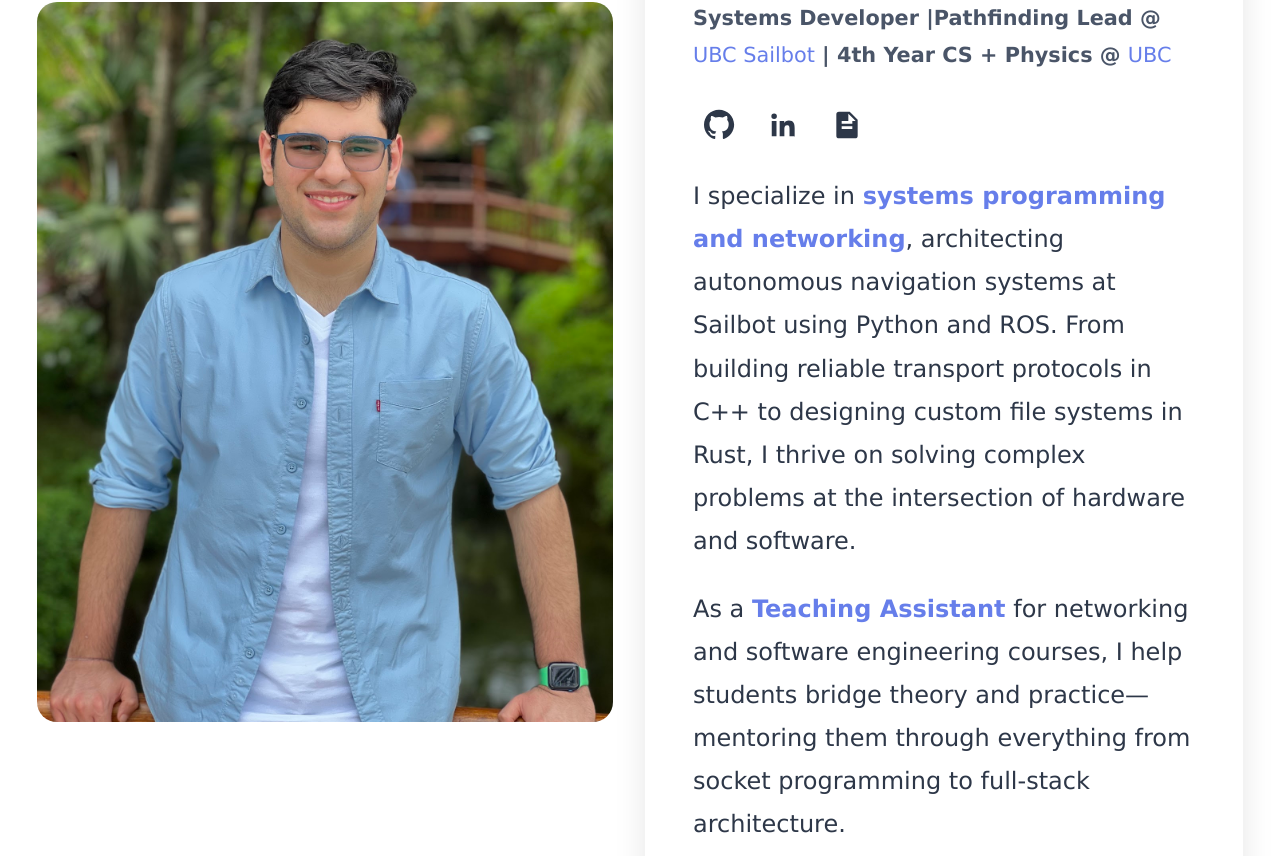
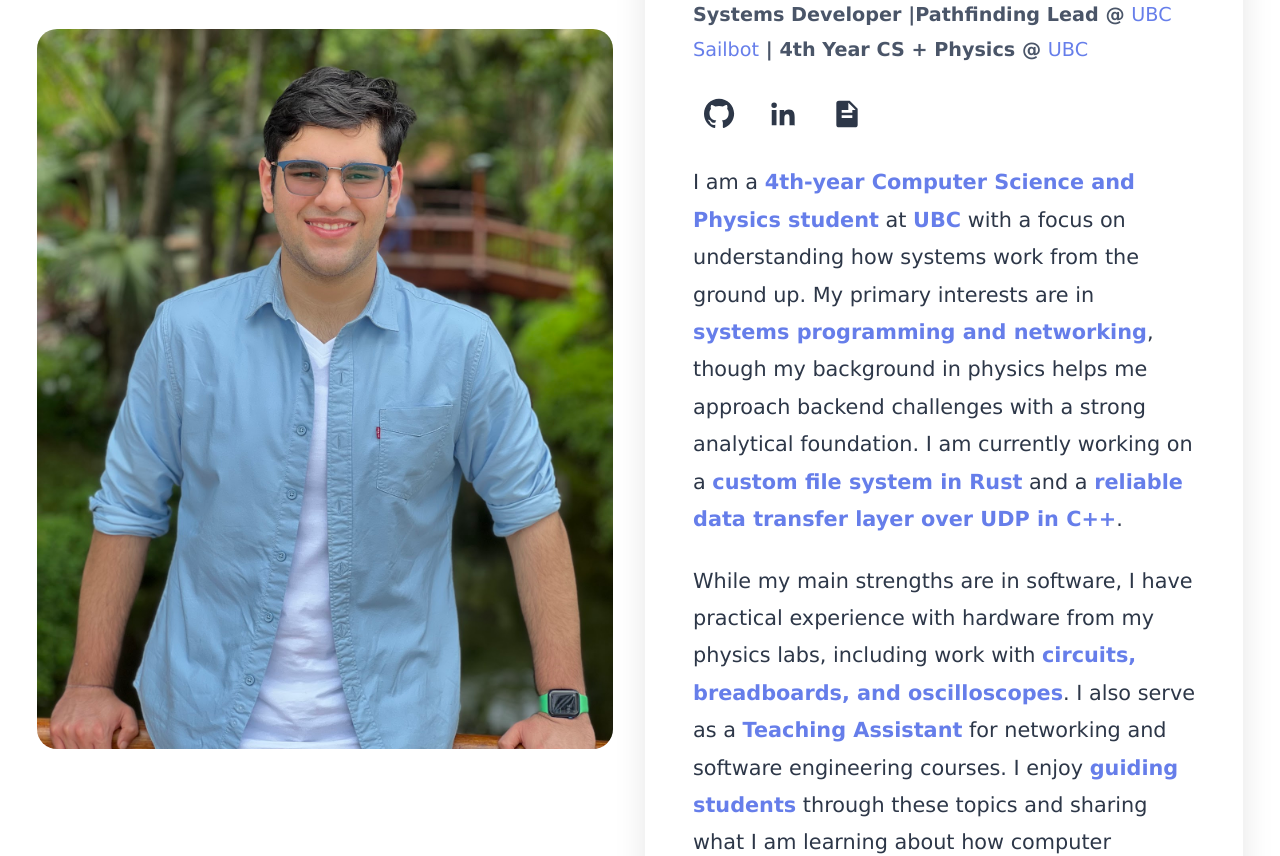
Before and after one commit to raghumanimehta/PortfolioWebsiteReact, a React (Vite) app: page / in a window 1280 px wide. Shown: the part 282-1138 px from the top of the page. Built offline with nearby package versions, Linux system fonts and the light colour scheme.

Commit message:
updated intro

```diff
--- a/src/components/Intro.jsx
+++ b/src/components/Intro.jsx
@@ -27,16 +27,14 @@ function Intro() {
                         <svg viewBox="0 0 24 24" xmlns="http://www.w3.org/2000/svg" aria-hidden="true" focusable="false"><path d="M14 2H6a2 2 0 00-2 2v16a2 2 0 002 2h12a2 2 0 002-2V8l-6-6zM13 3.5L18.5 9H13V3.5zM8 13h8v2H8v-2zm0-4h8v2H8V9z"/></svg>
                     </a>
                     </p>
-
                     <p>
-                I specialize in <strong>systems programming and networking</strong>, architecting autonomous navigation systems
-                at Sailbot using Python and ROS. From building reliable transport protocols in C++ to designing custom file systems
-                in Rust, I thrive on solving complex problems at the intersection of hardware and software.
+                        I am a <strong>4th-year Computer Science and Physics student</strong> at <strong>UBC</strong> with a focus on understanding how systems work from the ground up.
+                        My primary interests are in <strong>systems programming and networking</strong>, though my background in physics helps me approach backend challenges with a strong analytical foundation.
+                        I am currently working on a <strong>custom file system in Rust</strong> and a <strong>reliable data transfer layer over UDP in C++</strong>.
                     </p>
-
                     <p>
-                As a <strong>Teaching Assistant</strong> for networking and software engineering courses, I help students bridge
-                theory and practice—mentoring them through everything from socket programming to full-stack architecture.
+                        While my main strengths are in software, I have practical experience with hardware from my physics labs, including work with <strong>circuits, breadboards, and oscilloscopes</strong>.
+                        I also serve as a <strong>Teaching Assistant</strong> for networking and software engineering courses. I enjoy <strong>guiding students</strong> through these topics and sharing what I am learning about how computer systems and physical principles intersect.
                     </p>
             </div>
         </div>
--- a/src/components/styles/Intro.css
+++ b/src/components/styles/Intro.css
@@ -3,7 +3,7 @@
 }
 
 .intro {
-    font-size: 1.5rem;
+    font-size: 1.3rem;
     max-width: 75rem;
     margin: 2rem auto;
     padding: 3rem;
@@ -39,7 +39,7 @@
 }
 
 .intro h3 {
-    font-size: 1.3rem;
+    font-size: 1.2rem;
     color: #4a5568;
     margin-bottom: 0.75rem;
     line-height: 1.8;
```
Lines whose indentation alone changed are shown as unchanged.
